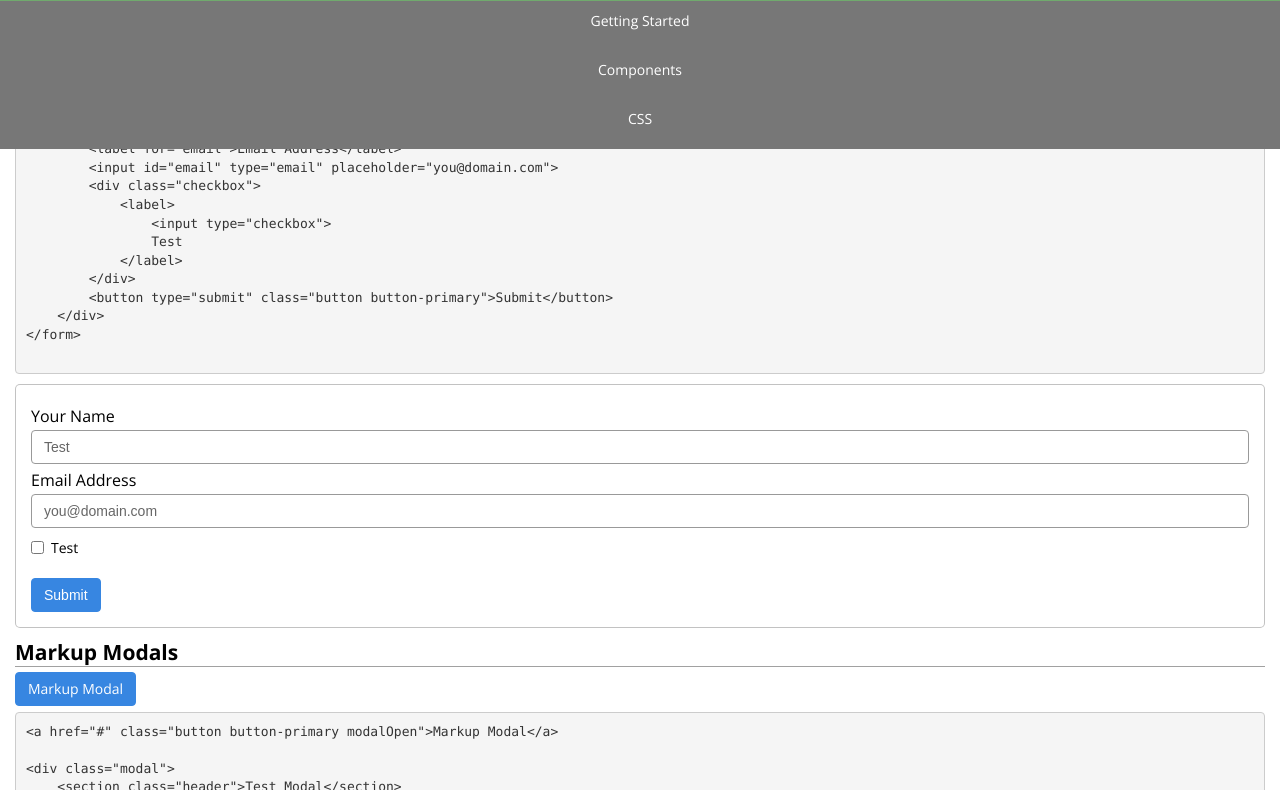
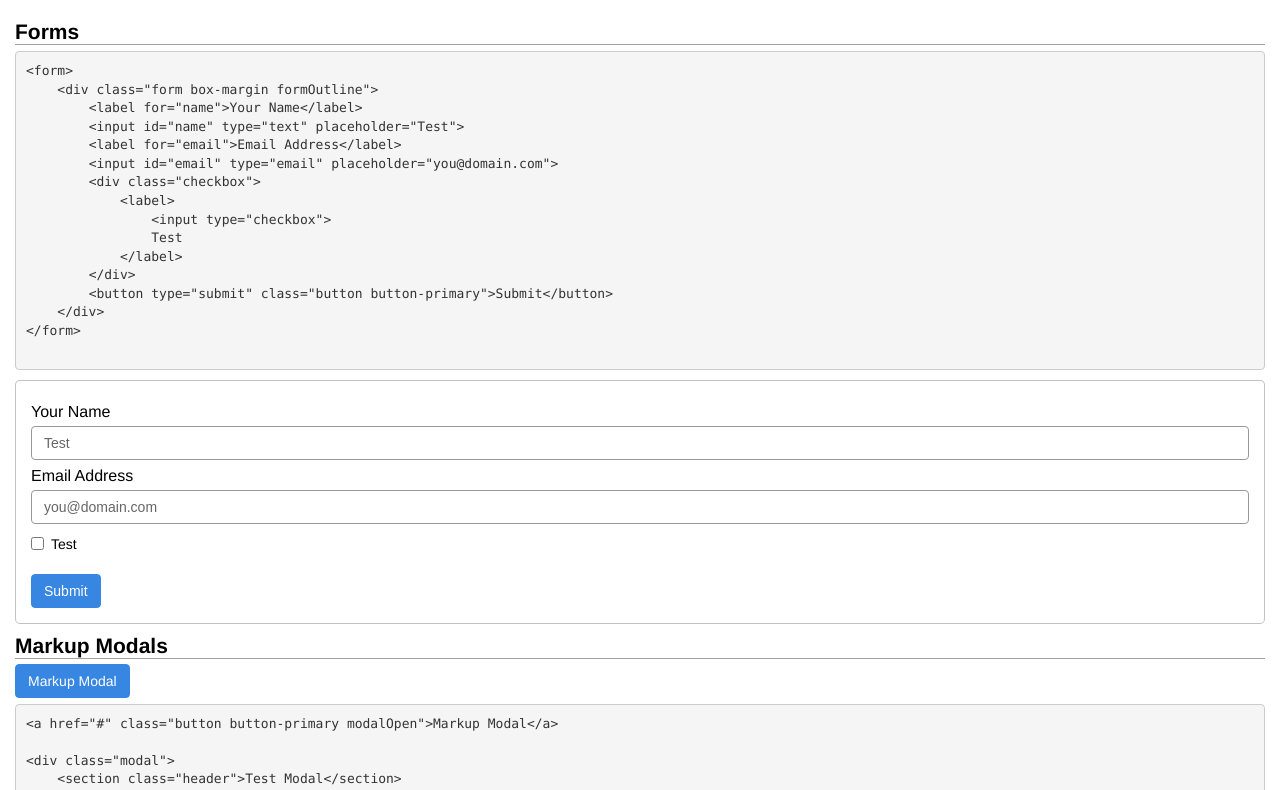
Before and after one commit to ZackRuybal/Nox, a plain HTML site: page test.html in a window 1280 px wide. Shown: the part 52-842 px from the top of the page. Drawn offline with nearby package versions, Linux system fonts and the light colour scheme.

Commit message:
Removal of external fonts
Load times are important, removed Google Fonts imports.

```diff
--- a/css/_blocks.scss
+++ b/css/_blocks.scss
@@ -28,13 +28,13 @@
 }
 // Article blocks
 article {
-	font-family: 'Roboto Slab', serif;
+	font-family: Georgia, "Cambria", serif;
 	line-height: 2em;
 	font-weight: 400;
 	font-size: 18px;
 	h1 {
 		font-weight: 400;
-		font-family: 'Open Sans', sans-serif;
+		font-family: "Helvetica Neue", Helvetica, Arial, sans-serif;
 	}
 }
 // Used with the background image plugin
--- a/css/_reset.scss
+++ b/css/_reset.scss
@@ -4,7 +4,7 @@
 	box-sizing: border-box;
 }
 body {
-	font-family: 'Open Sans', sans-serif;
+	font-family: "Helvetica Neue", Helvetica, Arial, sans-serif;
 	font-weight: 400;
 	font-size: 14px;
 	margin: 0;
--- a/css/nox.scss
+++ b/css/nox.scss
@@ -2,8 +2,6 @@
 * (c) 2017 Zack Ruybal. All rights reserved
 */
 @charset "UTF-8";
-@import url(https://fonts.googleapis.com/css?family=Open+Sans:400,400italic,600,600italic,700,700italic,800,800italic,300,300italic);
-@import url('https://fonts.googleapis.com/css?family=Roboto+Slab:400,700');
 @import "variables";
 @import "nav";
 @import "flexgrid";
--- a/test.html
+++ b/test.html
@@ -18,13 +18,6 @@
 				<li><a href="">CSS</a></li>
 			</ul>
 		</div>
-	</div>
-	<div class="nav-side">
-		<ul>
-			<li><a href="">Getting Started</a></li>
-			<li><a href="">Components</a></li>
-			<li><a href="">CSS</a></li>
-		</ul>
 	</div>
 
 	<div class="box-margin">
```
Also changed, not shown: css/nox-dist.css, css/nox.css, css/nox.min.css.
